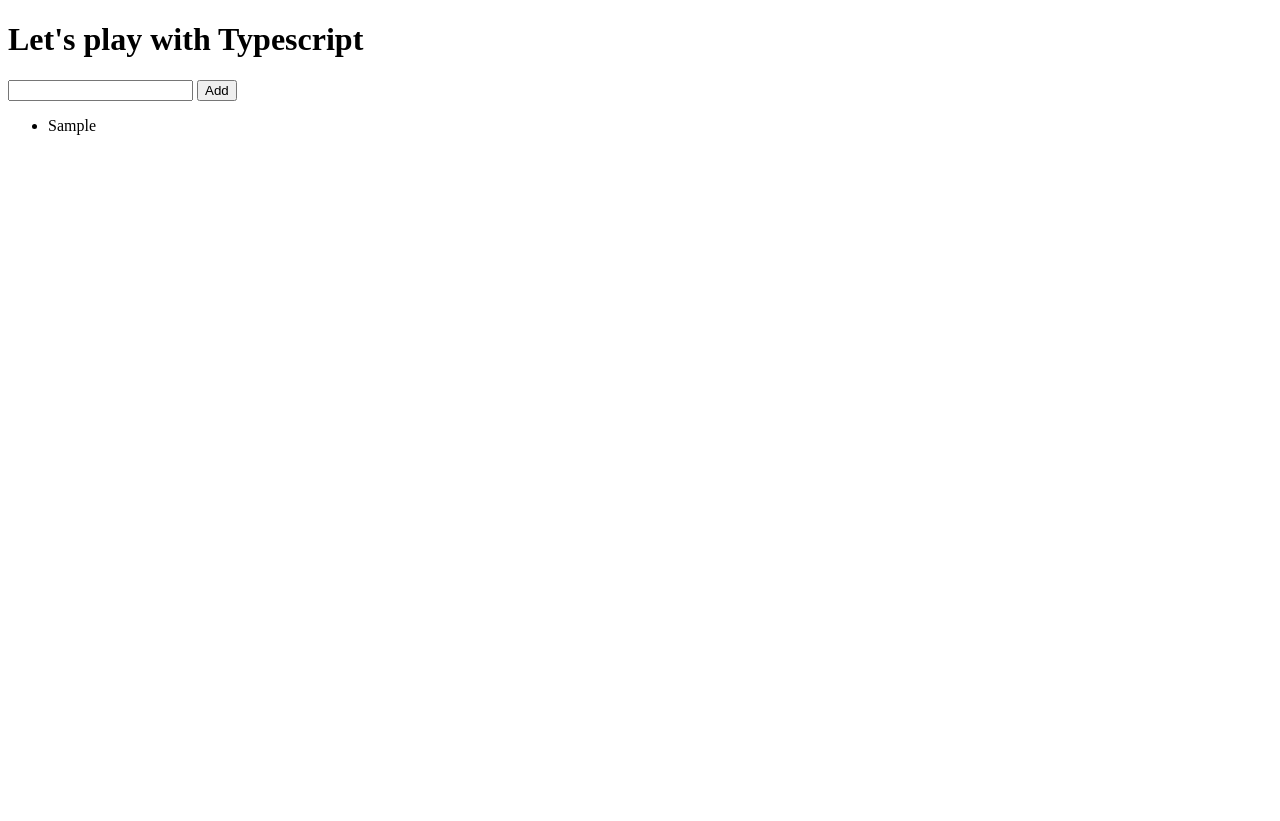
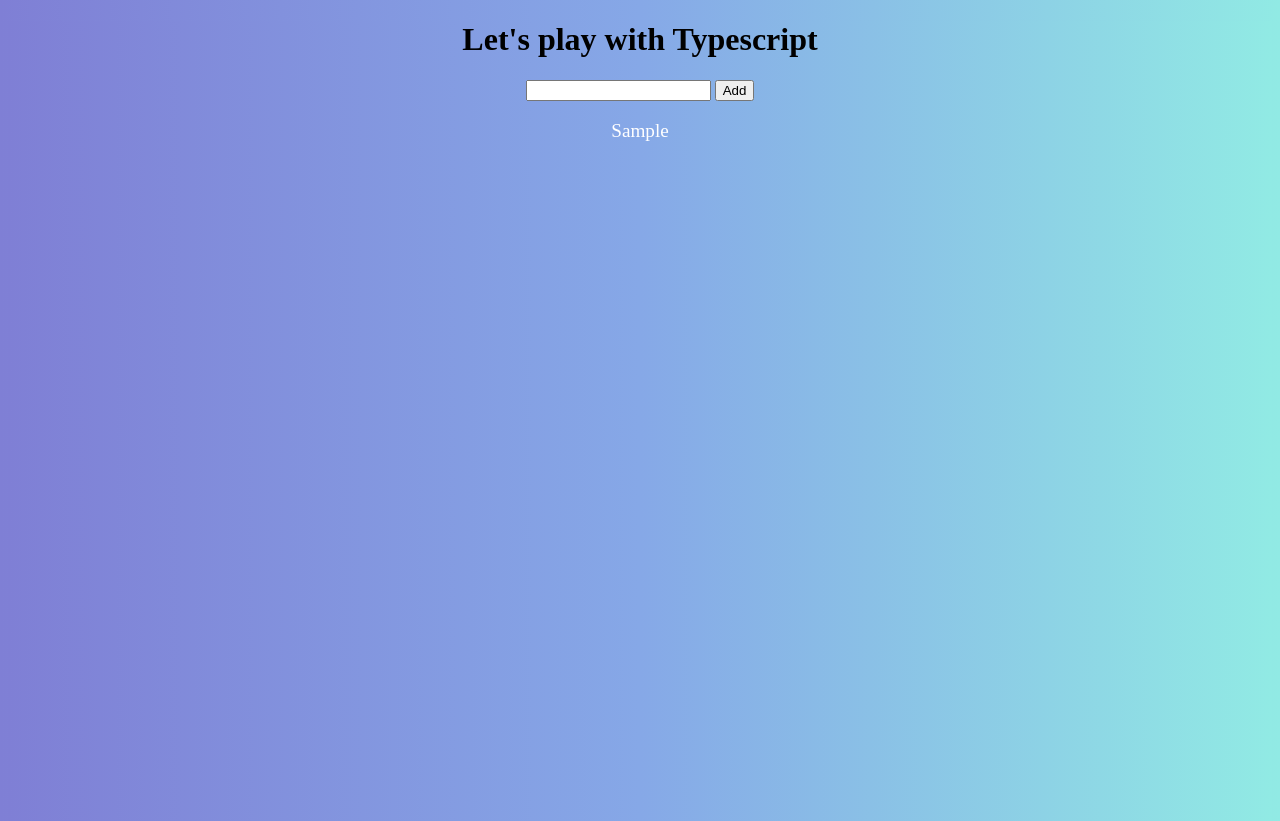
Before and after one commit to petrusxz/typescript-lab, a website built with webpack: page src/index.html in a window 1280 px wide. Both pictures are taken after typing "Sample" into the empty fields and a click on the button "Add". Before the commit the page ends 800 px from the top, so only its background shows below. Built offline with nearby package versions, Linux system fonts and the light colour scheme.

Commit message:
Explaining some Typescript features use

```diff
--- a/src/app.ts
+++ b/src/app.ts
@@ -1,27 +1,43 @@
+import { LogActionModel } from "./models/log-action.model";
+import { TypesEnum } from "./models/types-enum.model";
+
 class App {
 
+    // You can make the object type explicit with => <"Object Type">
     noteForm = <HTMLInputElement>document.querySelector('#note-form');
     noteInput = <HTMLInputElement>document.querySelector('#note-input');
     noteList = <HTMLInputElement>document.querySelector('#note-list');
 
     constructor() {
+        // Adding Form Submit listener in the class construction | new App()
         this.noteForm.addEventListener('submit', this.updateList.bind(this), true);
     }
 
     updateList(e: Event): void {
         e.preventDefault();
 
-        const { id, value } = this.assignItemValues(this.noteInput.value);
+        // Treating null values from input
+        if (!this.noteInput.value) {
+            return this.printLog();
+        }
+
+        // This creates two variables from the interface returned from the method
+        let { id, value } = this.assignItemValues(this.noteInput.value);
+        value = value.charAt(0).toUpperCase().concat(value.substr(1));
+
         const itemExists = this.checkExistingItem(id);
         const node = this.setListItem(id, value);
 
         this.noteInput.value = '';
         if (!itemExists) {
             this.noteList.appendChild(node);
+            return this.printLog({ id, value, type: TypesEnum.Inserted });
         }
+        this.printLog({ id, value, type: TypesEnum.Updated });
     }
 
-    assignItemValues(value: string): { id: string, value: string } {
+    // Make a specific object property to "readonly" to prevent edition after construction
+    assignItemValues(value: string): { readonly id: string, value: string } {
         return {
             id: value.toLocaleLowerCase().replace(/\s+/g, ''),
             value: value
@@ -29,7 +45,9 @@
     }
 
     checkExistingItem(id: string): boolean {
+        // You can also make the type explicit with => as "Object Type"
         const foundId = document.querySelector(`#${id}`) as HTMLInputElement;
+        // Use multiple exclamations to convert strings to boolean => '' = false | 'anything' = true
         return !!foundId;
     }
 
@@ -43,7 +61,26 @@
 
     deleteListItem(event: Event): void {
         const item = event.target as HTMLInputElement;
+        // You can change a variable name after assigning the values
+        const { id, innerText: value } = item;
         item.remove();
+        this.printLog({ id, value, type: TypesEnum.Deleted });
+    }
+
+    // The '?' after a parameter declaration indicates that the same it's optional
+    printLog(logAction?: LogActionModel): void {
+        let logText = `Log Info: `;
+
+        if (!logAction) {
+            logText = logText.concat('Null value ignored');
+            return console.log(logText);
+        }
+
+        logAction.actionDate = new Date();
+        // Use backquotes (`) for embedded expressions, wrapping variables between ${}
+        logText = logText.concat(`"${logAction.value}" was ${TypesEnum[logAction.type as TypesEnum]}`);
+        logText = logText.concat(` (id: ${logAction.id}) at ${logAction.actionDate.toLocaleString()}`);
+        console.log(logText);
     }
 }
 
--- a/src/index.html
+++ b/src/index.html
@@ -4,9 +4,40 @@
 <head>
     <meta charset="utf-8">
     <title>Typescript Lab</title>
+    <style>
+        html, body {
+            height: 100%;
+            background: #7F7FD5;
+            background: -webkit-linear-gradient(to left, #91EAE4, #86A8E7, #7F7FD5);
+            background: linear-gradient(to left, #91EAE4, #86A8E7, #7F7FD5);
+        }
+        .main-container {
+            width: 50%;
+            display: block;
+            margin: auto;
+            text-align: center;
+        }
+        ul {
+            list-style-type: none;
+            padding-left: 0;
+            color: white;
+            font-size: 1.2em;
+        }
+        li:hover {
+            cursor: pointer;
+        }
+        ul li:hover:after {
+            content: '\2716';
+            display: inline-block;
+            color: red;
+            padding: 0 0 0 10px;
+        }
+    </style>
 </head>
 
 <body>
+
+    <div class="main-container">
         <h1>Let's play with Typescript</h1>
 
         <form id="note-form" action="#">
@@ -15,6 +46,8 @@
         </form>
 
         <ul id="note-list"></ul>
+    </div>
+
 </body>
 
 </html>
--- /dev/null
+++ b/src/models/types-enum.model.ts
@@ -0,0 +1,5 @@
+export enum TypesEnum {
+    Inserted,
+    Updated,
+    Deleted
+}
```
Also changed, not shown: src/models/log-action.model.ts (added, +8 -0 lines). Lines whose indentation alone changed are shown as unchanged.
